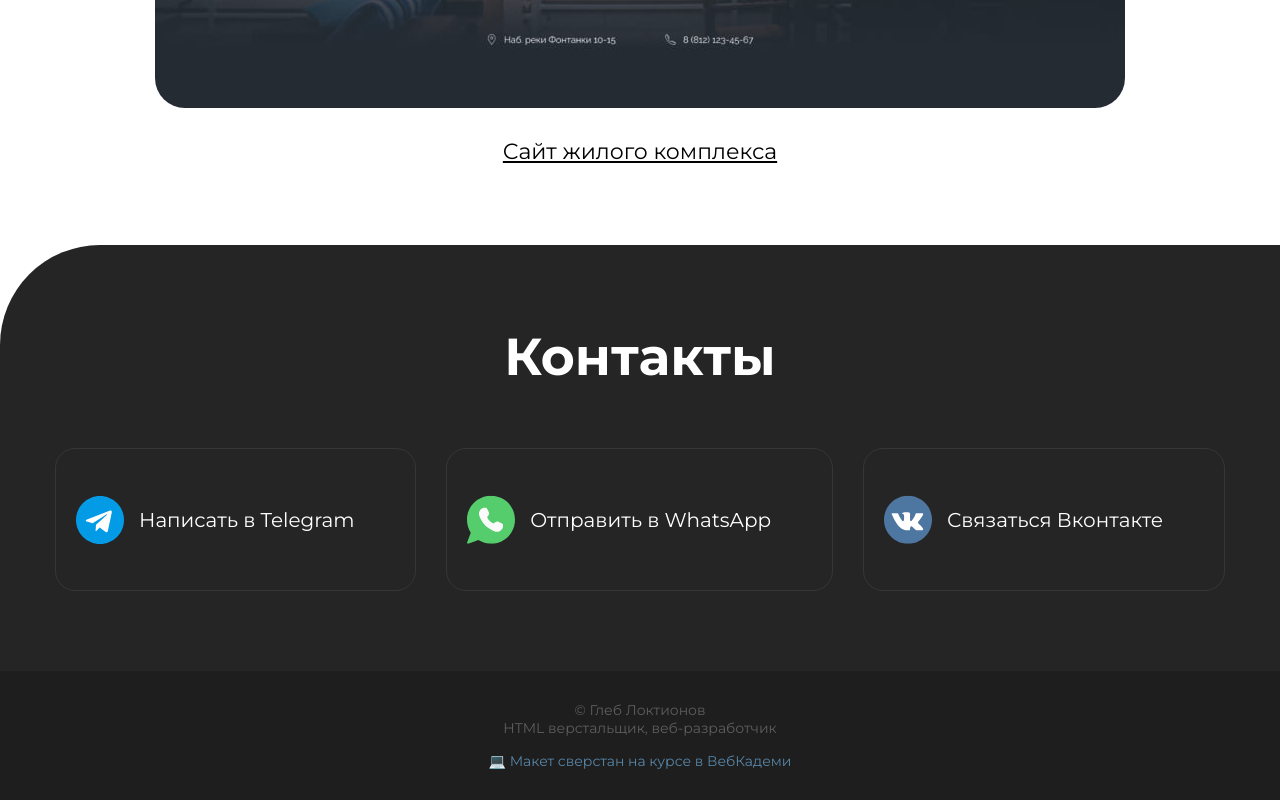
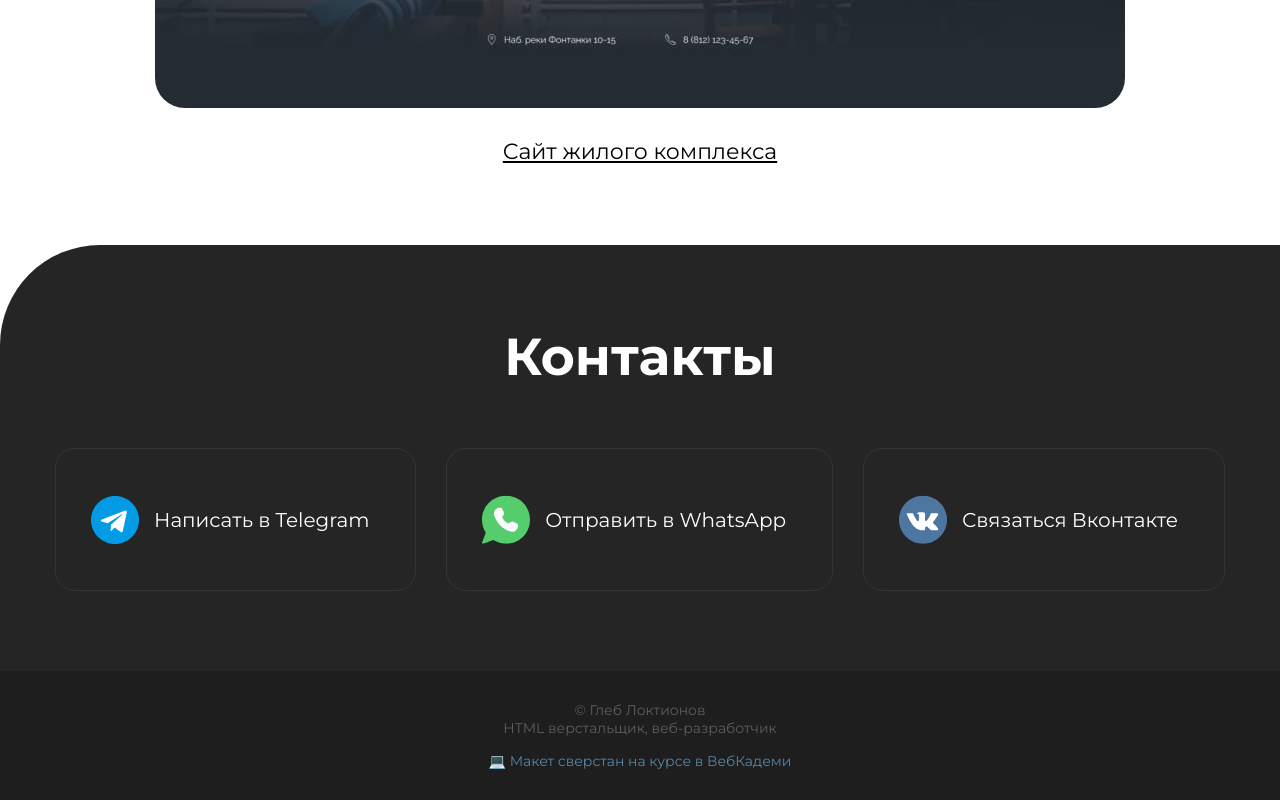
Before and after one commit to Gotleeb/Gotleeb.github.io, a plain HTML site: page index.html in a window 1280 px wide. Shown: the part 2404-3204 px from the top of the page. Drawn offline with Linux system fonts and the light colour scheme; a web font is replaced by a local one.

Commit message:
Fix padding in contacts

```diff
--- a/css/main.css
+++ b/css/main.css
@@ -178,7 +178,7 @@ body {
     align-items: center;
     border: 1px solid #363636;
     border-radius: 20px;
-    padding: 46px 20px;
+    padding: 46px 35px;
     color: #ffffff;
     font-size: 20px;
     flex-grow: 1;
```
